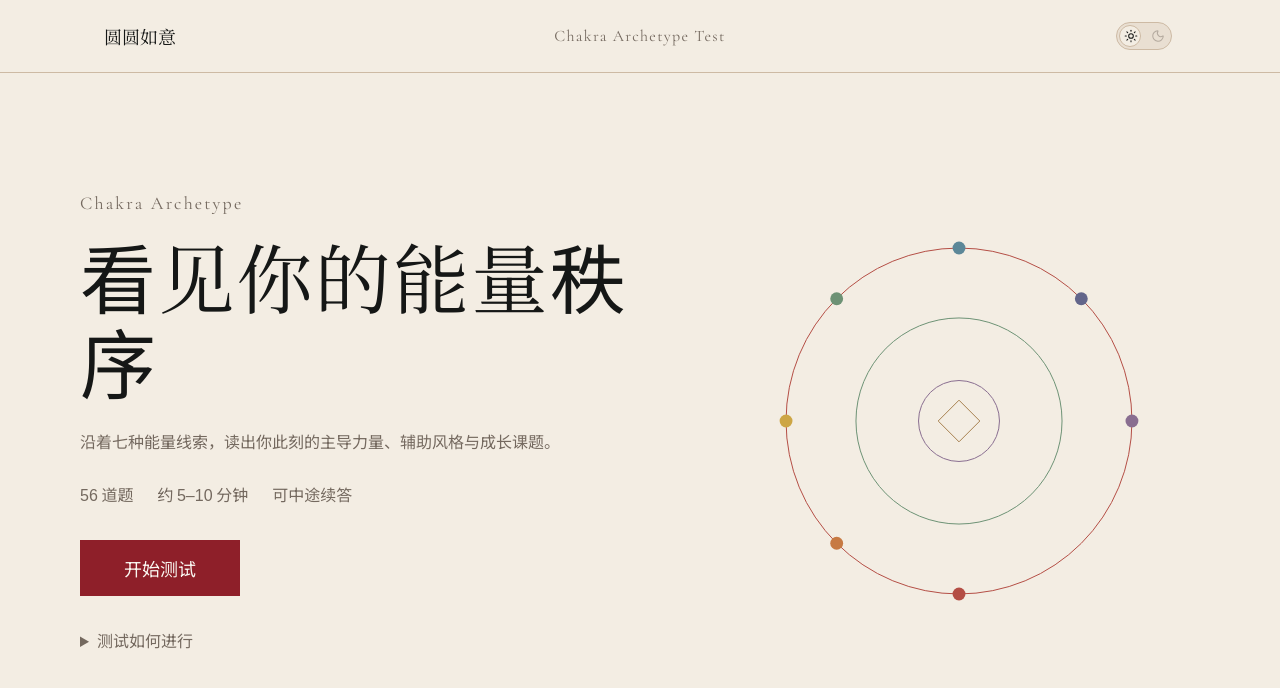
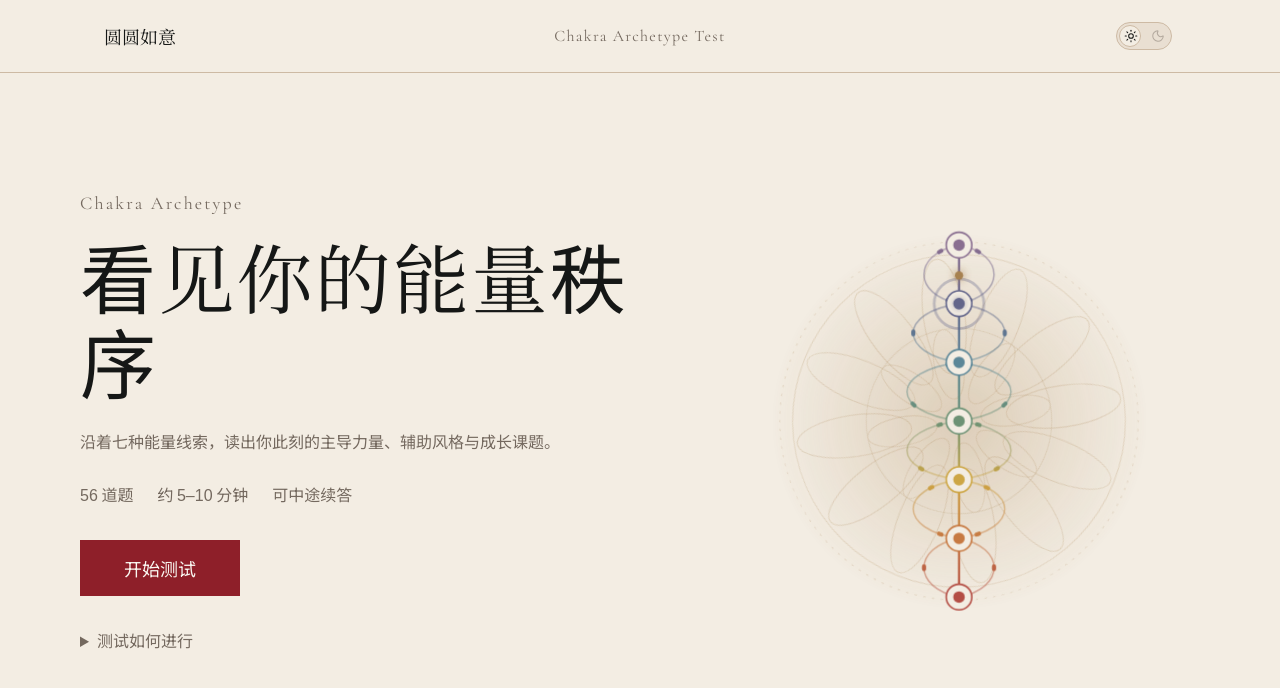
Before and after one commit to imyexi/chakras-yuanstudio, a Next.js app: page /chakras/ in a window 1280 px wide. Shown: the top 688 px of the page. Built offline with nearby package versions, Linux system fonts and the light colour scheme.

Commit message:
feat: 更新双版本脉轮测试首页动画

```diff
--- a/src/app/globals.css
+++ b/src/app/globals.css
@@ -471,37 +471,173 @@
   place-items: center;
 }
 
-.chakra-orbit {
-  aspect-ratio: 1;
+.chakra-column {
+  --cycle: 7s;
+  aspect-ratio: 240 / 280;
   display: block;
   height: auto;
   overflow: visible;
-  width: min(100%, 23rem);
+  width: min(100%, 24rem);
 }
 
-.chakra-orbit__ring {
-  fill: none;
-  stroke-width: 1;
-  vector-effect: non-scaling-stroke;
+.chakra-column__stop--root { stop-color: var(--chakra-root); }
+.chakra-column__stop--sacral { stop-color: var(--chakra-sacral); }
+.chakra-column__stop--solar { stop-color: var(--chakra-solar); }
+.chakra-column__stop--heart { stop-color: var(--chakra-heart); }
+.chakra-column__stop--throat { stop-color: var(--chakra-throat); }
+.chakra-column__stop--third-eye { stop-color: var(--chakra-third-eye); }
+.chakra-column__stop--crown { stop-color: var(--chakra-crown); }
+
+.chakra-column__halo-stop { stop-color: var(--brand-champagne-gold); }
+
+.chakra-column__halo {
+  animation: chakra-column-breathe 8s ease-in-out infinite;
+  transform-box: fill-box;
+  transform-origin: center;
 }
 
-.chakra-orbit__ring--outer { stroke: var(--chakra-root); }
-.chakra-orbit__ring--middle { stroke: var(--chakra-heart); }
-.chakra-orbit__ring--inner { stroke: var(--chakra-crown); }
-
-.chakra-orbit__node--root { fill: var(--chakra-root); }
-.chakra-orbit__node--sacral { fill: var(--chakra-sacral); }
-.chakra-orbit__node--solar { fill: var(--chakra-solar); }
-.chakra-orbit__node--heart { fill: var(--chakra-heart); }
-.chakra-orbit__node--throat { fill: var(--chakra-throat); }
-.chakra-orbit__node--third-eye { fill: var(--chakra-third-eye); }
-.chakra-orbit__node--crown { fill: var(--chakra-crown); }
-
-.chakra-orbit__center {
+.chakra-column__mandala {
   fill: none;
   stroke: var(--brand-champagne-gold);
+  stroke-width: 0.6;
+  transform-box: view-box;
+  transform-origin: 120px 140px;
+}
+
+.chakra-column__mandala--outer {
+  animation: chakra-column-spin 90s linear infinite;
+  opacity: 0.22;
+}
+
+.chakra-column__mandala--inner {
+  animation: chakra-column-spin 60s linear infinite reverse;
+  opacity: 0.2;
+}
+
+.chakra-column__mandala-ring--dashed {
+  stroke-dasharray: 1.5 4;
+}
+
+.chakra-column__axis {
+  animation: chakra-column-draw 1.4s ease-out 200ms both;
+  stroke-dasharray: 1;
+  stroke-linecap: round;
+  stroke-width: 1.4;
+}
+
+.chakra-column__channel-line,
+.chakra-column__channel-flow {
+  fill: none;
+  stroke-linecap: round;
+}
+
+.chakra-column__channel-line {
+  animation: chakra-column-draw 1.8s ease-out 400ms both;
+  opacity: 0.55;
+  stroke-dasharray: 1;
+  stroke-width: 0.9;
+}
+
+.chakra-column__channel-flow {
+  animation: chakra-column-flow 4s linear infinite;
+  stroke-dasharray: 0.004 0.096;
+  stroke-width: 2.6;
+}
+
+.chakra-column__channel--pingala .chakra-column__channel-flow {
+  animation-delay: -2s;
+}
+
+.chakra-column__node--root { color: var(--chakra-root); }
+.chakra-column__node--sacral { color: var(--chakra-sacral); }
+.chakra-column__node--solar { color: var(--chakra-solar); }
+.chakra-column__node--heart { color: var(--chakra-heart); }
+.chakra-column__node--throat { color: var(--chakra-throat); }
+.chakra-column__node--third-eye { color: var(--chakra-third-eye); }
+.chakra-column__node--crown { color: var(--chakra-crown); }
+
+.chakra-column__node {
+  animation: chakra-column-node-in 500ms ease-out both;
+  animation-delay: calc(600ms + var(--i) * 120ms);
+  transform-box: fill-box;
+  transform-origin: center;
+}
+
+.chakra-column__node-core {
+  animation: chakra-column-glow var(--cycle) ease-out infinite;
+  animation-delay: calc(var(--i) * 1s);
+  fill: currentColor;
+}
+
+.chakra-column__node-ring {
+  fill: var(--background);
+  stroke: currentColor;
   stroke-width: 1;
-  vector-effect: non-scaling-stroke;
+}
+
+.chakra-column__node-pulse {
+  animation: chakra-column-pulse var(--cycle) ease-out infinite;
+  animation-delay: calc(var(--i) * 1s);
+  fill: none;
+  opacity: 0;
+  stroke: currentColor;
+  stroke-width: 1;
+  transform-box: fill-box;
+  transform-origin: center;
+}
+
+.chakra-column__spark {
+  animation: chakra-column-rise var(--cycle) linear infinite;
+  fill: var(--brand-champagne-gold);
+  filter: drop-shadow(0 0 3px var(--brand-champagne-gold));
+  opacity: 0;
+}
+
+.dark .chakra-column__spark {
+  fill: var(--brand-paper);
+}
+
+@keyframes chakra-column-spin {
+  to { transform: rotate(360deg); }
+}
+
+@keyframes chakra-column-breathe {
+  0%, 100% { opacity: 0.6; transform: scale(0.94); }
+  50% { opacity: 1; transform: scale(1.04); }
+}
+
+@keyframes chakra-column-draw {
+  from { stroke-dashoffset: 1; }
+  to { stroke-dashoffset: 0; }
+}
+
+@keyframes chakra-column-flow {
+  from { stroke-dashoffset: 0; }
+  to { stroke-dashoffset: -1; }
+}
+
+@keyframes chakra-column-node-in {
+  from { opacity: 0; transform: scale(0.4); }
+  to { opacity: 1; transform: scale(1); }
+}
+
+@keyframes chakra-column-glow {
+  0%, 14%, 100% { filter: none; }
+  3% { filter: drop-shadow(0 0 4px currentColor); }
+}
+
+@keyframes chakra-column-pulse {
+  0% { opacity: 0.85; transform: scale(1); }
+  16% { opacity: 0; transform: scale(2.2); }
+  100% { opacity: 0; transform: scale(2.2); }
+}
+
+/* Spark reaches node i at i seconds, matching the node delays above. */
+@keyframes chakra-column-rise {
+  0% { opacity: 0; transform: translateY(0); }
+  4% { opacity: 1; }
+  85.714% { opacity: 1; transform: translateY(-220px); }
+  95%, 100% { opacity: 0; transform: translateY(-220px); }
 }
 
 .welcome-page__reveal {
@@ -566,14 +702,20 @@
     width: 100%;
   }
 
-  .chakra-orbit {
-    width: min(100%, 16rem);
+  .chakra-column {
+    width: min(100%, 15rem);
   }
 }
 
 @media (prefers-reduced-motion: reduce) {
-  .welcome-page__reveal {
+  .welcome-page__reveal,
+  .chakra-column * {
     animation: none;
+  }
+
+  .chakra-column__spark,
+  .chakra-column__channel-flow {
+    display: none;
   }
 }
 
--- /dev/null
+++ b/src/components/chakra-energy-column.tsx
@@ -0,0 +1,129 @@
+'use client'
+
+import * as React from 'react'
+
+const CENTER_X = 120
+const ROOT_Y = 250
+const CROWN_Y = 30
+const MANDALA_Y = 140
+
+const CHAKRAS = ['root', 'sacral', 'solar', 'heart', 'throat', 'third-eye', 'crown'] as const
+
+const STEP = (ROOT_Y - CROWN_Y) / (CHAKRAS.length - 1)
+
+const CHAKRA_NODES =CHAKRAS.map((name, index) => ({
+  name,
+  index,
+  cx: CENTER_X,
+  cy: Number((ROOT_Y - index * STEP).toFixed(3)),
+}))
+
+function sideChannelPath(direction: 1 | -1) {
+  let path = `M${CENTER_X} ${ROOT_Y}`
+
+  for (let i = 0; i < CHAKRA_NODES.length - 1; i += 1) {
+    const from = CHAKRA_NODES[i].cy
+    const to = CHAKRA_NODES[i + 1].cy
+    const side = i % 2 === 0 ? direction : -direction
+    const swell = 24 + 20 * Math.sin((Math.PI * (i + 0.5)) / (CHAKRA_NODES.length - 1))
+    const x = (CENTER_X + side * swell).toFixed(2)
+    const c1 = (from - STEP * 0.15).toFixed(2)
+    const c2 = (to + STEP * 0.15).toFixed(2)
+    path += ` C${x} ${c1} ${x} ${c2} ${CENTER_X} ${to.toFixed(2)}`
+  }
+
+  return path
+}
+
+const IDA_PATH = sideChannelPath(-1)
+const PINGALA_PATH = sideChannelPath(1)
+const OUTER_PETALS = Array.from({ length: 12 }, (_, i) => i * 30)
+const INNER_PETALS = Array.from({ length: 8 }, (_, i) => i * 45 + 22.5)
+
+export function ChakraEnergyColumn() {
+  const gradientId = `chakra-column-gradient-${React.useId().replace(/[^a-zA-Z0-9_-]/g, '')}`
+  const glowId = gradientId.replace('gradient', 'glow')
+  const stroke = `url(#${gradientId})`
+
+  return (
+    <svg className="chakra-column" viewBox="0 0 240 280" aria-hidden="true" focusable="false">
+      <defs>
+        <linearGradient id={gradientId} gradientUnits="userSpaceOnUse" x1="0" y1={ROOT_Y} x2="0" y2={CROWN_Y}>
+          {CHAKRA_NODES.map((node) => (
+            <stop
+              key={node.name}
+              className={`chakra-column__stop chakra-column__stop--${node.name}`}
+              offset={node.index / (CHAKRA_NODES.length - 1)}
+            />
+          ))}
+        </linearGradient>
+        <radialGradient id={glowId}>
+          <stop className="chakra-column__halo-stop" offset="0" stopOpacity="0.32" />
+          <stop className="chakra-column__halo-stop" offset="1" stopOpacity="0" />
+        </radialGradient>
+      </defs>
+
+      <circle className="chakra-column__halo" cx={CENTER_X} cy={MANDALA_Y} r="118" fill={`url(#${glowId})`} />
+
+      <g className="chakra-column__mandala chakra-column__mandala--outer">
+        <circle cx={CENTER_X} cy={MANDALA_Y} r="112" className="chakra-column__mandala-ring chakra-column__mandala-ring--dashed" />
+        <circle cx={CENTER_X} cy={MANDALA_Y} r="104" className="chakra-column__mandala-ring" />
+        {OUTER_PETALS.map((angle) => (
+          <ellipse
+            key={angle}
+            className="chakra-column__petal"
+            cx={CENTER_X}
+            cy={MANDALA_Y - 66}
+            rx="13"
+            ry="36"
+            transform={`rotate(${angle} ${CENTER_X} ${MANDALA_Y})`}
+          />
+        ))}
+      </g>
+      <g className="chakra-column__mandala chakra-column__mandala--inner">
+        <circle cx={CENTER_X} cy={MANDALA_Y} r="58" className="chakra-column__mandala-ring" />
+        {INNER_PETALS.map((angle) => (
+          <ellipse
+            key={angle}
+            className="chakra-column__petal"
+            cx={CENTER_X}
+            cy={MANDALA_Y - 36}
+            rx="9"
+            ry="22"
+            transform={`rotate(${angle} ${CENTER_X} ${MANDALA_Y})`}
+          />
+        ))}
+      </g>
+
+      <line
+        className="chakra-column__axis"
+        x1={CENTER_X}
+        y1={ROOT_Y}
+        x2={CENTER_X}
+        y2={CROWN_Y}
+        stroke={stroke}
+        pathLength="1"
+      />
+      {[IDA_PATH, PINGALA_PATH].map((d, i) => (
+        <g key={d} className={`chakra-column__channel chakra-column__channel--${i === 0 ? 'ida' : 'pingala'}`}>
+          <path className="chakra-column__channel-line" d={d} stroke={stroke} pathLength="1" />
+          <path className="chakra-column__channel-flow" d={d} stroke={stroke} pathLength="1" />
+        </g>
+      ))}
+
+      {CHAKRA_NODES.map((node) => (
+        <g
+          key={node.name}
+          className={`chakra-column__node chakra-column__node--${node.name}`}
+          style={{ '--i': node.index } as React.CSSProperties}
+        >
+          <circle className="chakra-column__node-pulse" cx={node.cx} cy={node.cy} r="9" />
+          <circle className="chakra-column__node-ring" cx={node.cx} cy={node.cy} r="8" />
+          <circle className="chakra-column__node-core" cx={node.cx} cy={node.cy} r="3.6" />
+        </g>
+      ))}
+
+      <circle className="chakra-column__spark" cx={CENTER_X} cy={ROOT_Y} r="2.6" />
+    </svg>
+  )
+}
--- a/src/components/welcome-page.tsx
+++ b/src/components/welcome-page.tsx
@@ -1,6 +1,7 @@
 'use client'
 
 import type { ProgressInfo } from '@/hooks/use-test-session'
+import { ChakraEnergyColumn } from './chakra-energy-column'
 import { TestShell } from './test-shell'
 
 type WelcomePageProps = {
@@ -15,36 +16,6 @@ function PrimaryAction({ children, onClick }: { children: React.ReactNode; onCli
     <button type="button" className="welcome-page__primary-action" data-variant="primary" onClick={onClick}>
       {children}
     </button>
-  )
-}
-
-function ChakraOrbit() {
-  return (
-    <svg
-      className="chakra-orbit"
-      viewBox="0 0 100 100"
-      aria-hidden="true"
-      focusable="false"
-    >
-      <circle className="chakra-orbit__ring chakra-orbit__ring--outer" cx="50" cy="50" r="47" />
-      <circle className="chakra-orbit__ring chakra-orbit__ring--middle" cx="50" cy="50" r="28" />
-      <circle className="chakra-orbit__ring chakra-orbit__ring--inner" cx="50" cy="50" r="11" />
-      <circle className="chakra-orbit__node chakra-orbit__node--root" cx="50" cy="97" r="1.75" />
-      <circle className="chakra-orbit__node chakra-orbit__node--sacral" cx="16.766" cy="83.234" r="1.75" />
-      <circle className="chakra-orbit__node chakra-orbit__node--solar" cx="3" cy="50" r="1.75" />
-      <circle className="chakra-orbit__node chakra-orbit__node--heart" cx="16.766" cy="16.766" r="1.75" />
-      <circle className="chakra-orbit__node chakra-orbit__node--throat" cx="50" cy="3" r="1.75" />
-      <circle className="chakra-orbit__node chakra-orbit__node--third-eye" cx="83.234" cy="16.766" r="1.75" />
-      <circle className="chakra-orbit__node chakra-orbit__node--crown" cx="97" cy="50" r="1.75" />
-      <rect
-        className="chakra-orbit__center"
-        x="46"
-        y="46"
-        width="8"
-        height="8"
-        transform="rotate(45 50 50)"
-      />
-    </svg>
   )
 }
 
@@ -89,7 +60,7 @@ export function WelcomePage({ progressInfo, onStart, onContinue, onRestart }: We
             </details>
           </div>
           <div className="welcome-page__visual welcome-page__reveal">
-            <ChakraOrbit />
+            <ChakraEnergyColumn />
           </div>
         </div>
         {!isNewUser && (
```
Also changed, not shown: 1 other file (tests, documents, lock files or other folders).
